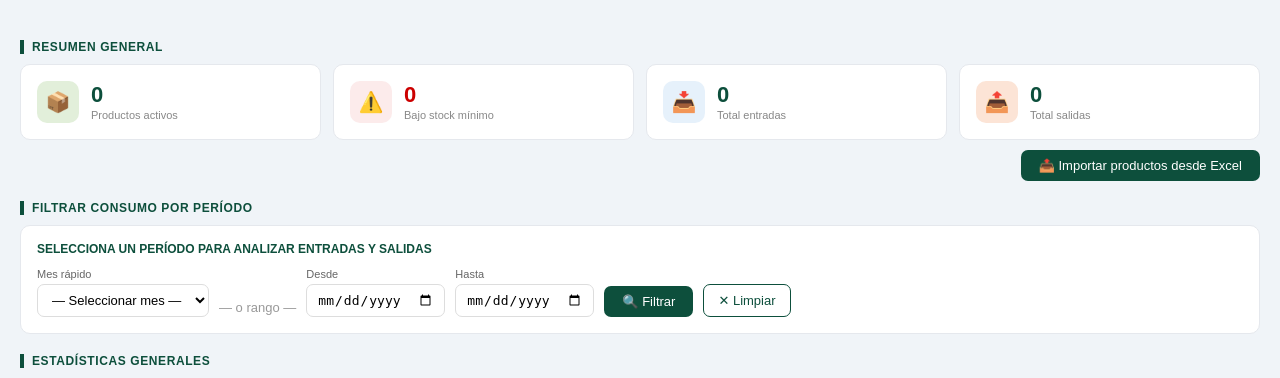
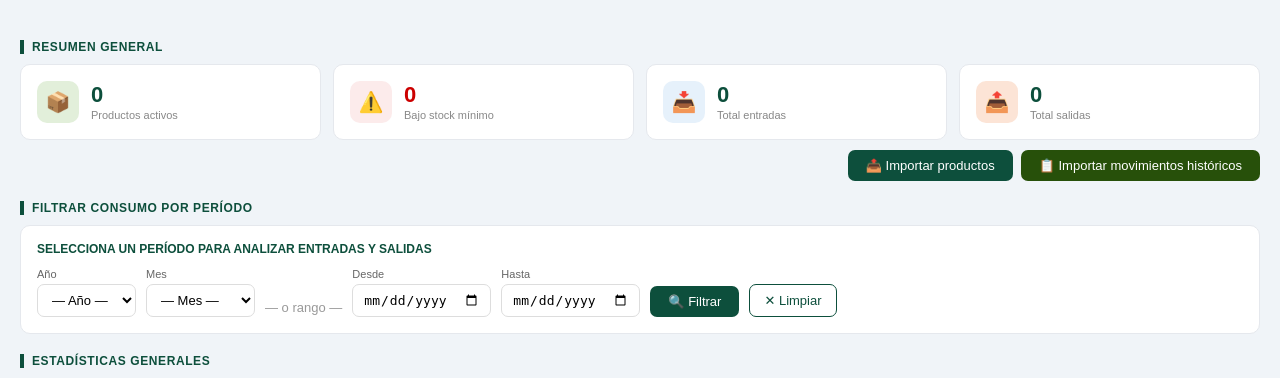
Before and after one commit to fcatalan-ai/bodega-aseo, a Flask app: page /dashboard in a window 1280 px wide. Shown: the part 39-417 px from the top of the page. Run offline with Flask 3, Linux system fonts and the light colour scheme; the visitor is signed in with stand-in values (Sample User, id 1); data that the repository does not hold is empty; some libraries are stand-ins or nearby versions.

Commit message:
Update dashboard.html

```diff
--- a/templates/dashboard.html
+++ b/templates/dashboard.html
@@ -91,9 +91,14 @@ body{font-family:Arial,sans-serif;background:#f0f4f8;min-height:100vh}
 
   <!-- BOTÓN IMPORTAR -->
   <div style="display:flex;justify-content:flex-end;margin:10px 0">
-    <button class="btn-filtrar" onclick="document.getElementById('modal-import').classList.add('show')">
-      📤 Importar productos desde Excel
-    </button>
+    <div style="display:flex;gap:8px">
+      <button class="btn-filtrar" onclick="document.getElementById('modal-import').classList.add('show')">
+        📤 Importar productos
+      </button>
+      <button class="btn-filtrar" style="background:#27500A" onclick="document.getElementById('modal-import-mov').classList.add('show')">
+        📋 Importar movimientos históricos
+      </button>
+    </div>
   </div>
 
   <!-- FILTRO POR FECHA -->
@@ -102,25 +107,31 @@ body{font-family:Arial,sans-serif;background:#f0f4f8;min-height:100vh}
     <div class="filtro-title">Selecciona un período para analizar entradas y salidas</div>
     <div class="filtro-row">
       <div class="filtro-group">
-        <label>Mes rápido</label>
+        <label>Año</label>
+        <select id="f-anio">
+          <option value="">— Año —</option>
+          <option value="2024">2024</option>
+          <option value="2025">2025</option>
+          <option value="2026">2026</option>
+          <option value="2027">2027</option>
+        </select>
+      </div>
+      <div class="filtro-group">
+        <label>Mes</label>
         <select id="f-mes">
-          <option value="">— Seleccionar mes —</option>
-          <option value="01-2025">Enero 2025</option>
-          <option value="02-2025">Febrero 2025</option>
-          <option value="03-2025">Marzo 2025</option>
-          <option value="04-2025">Abril 2025</option>
-          <option value="05-2025">Mayo 2025</option>
-          <option value="06-2025">Junio 2025</option>
-          <option value="07-2025">Julio 2025</option>
-          <option value="08-2025">Agosto 2025</option>
-          <option value="09-2025">Septiembre 2025</option>
-          <option value="10-2025">Octubre 2025</option>
-          <option value="11-2025">Noviembre 2025</option>
-          <option value="12-2025">Diciembre 2025</option>
-          <option value="01-2026">Enero 2026</option>
-          <option value="02-2026">Febrero 2026</option>
-          <option value="03-2026">Marzo 2026</option>
-          <option value="04-2026">Abril 2026</option>
+          <option value="">— Mes —</option>
+          <option value="01">Enero</option>
+          <option value="02">Febrero</option>
+          <option value="03">Marzo</option>
+          <option value="04">Abril</option>
+          <option value="05">Mayo</option>
+          <option value="06">Junio</option>
+          <option value="07">Julio</option>
+          <option value="08">Agosto</option>
+          <option value="09">Septiembre</option>
+          <option value="10">Octubre</option>
+          <option value="11">Noviembre</option>
+          <option value="12">Diciembre</option>
         </select>
       </div>
       <div style="display:flex;align-items:center;color:#999;font-size:13px;padding-bottom:2px">— o rango —</div>
@@ -309,18 +320,32 @@ async function cargarGeneral(){
 }
 
 async function aplicarFiltro(){
+  const anio   = document.getElementById('f-anio').value;
   const mes    = document.getElementById('f-mes').value;
   const desde  = document.getElementById('f-desde').value;
   const hasta  = document.getElementById('f-hasta').value;
-  if(!mes && !desde){ alert('Selecciona un mes o una fecha de inicio'); return; }
+
+  if(!mes && !anio && !desde){ alert('Selecciona un año, mes o rango de fechas'); return; }
 
   let params = new URLSearchParams();
   let textoFiltro = '';
-  if(mes){
-    params.set('mes', mes);
-    const [mm,yy] = mes.split('-');
-    const meses = ['','Enero','Febrero','Marzo','Abril','Mayo','Junio','Julio','Agosto','Septiembre','Octubre','Noviembre','Diciembre'];
-    textoFiltro = `${meses[parseInt(mm)]} ${yy}`;
+  const meses = ['','Enero','Febrero','Marzo','Abril','Mayo','Junio','Julio','Agosto','Septiembre','Octubre','Noviembre','Diciembre'];
+
+  if(mes || anio){
+    if(mes && anio){
+      // Mes y año específico
+      params.set('mes', `${mes}-${anio}`);
+      textoFiltro = `${meses[parseInt(mes)]} ${anio}`;
+    } else if(anio && !mes){
+      // Solo año — filtrar todo el año
+      params.set('desde', `01-01-${anio}`);
+      params.set('hasta', `31-12-${anio}`);
+      textoFiltro = `Año ${anio}`;
+    } else if(mes && !anio){
+      // Solo mes — todos los años
+      params.set('solo_mes', mes);
+      textoFiltro = `${meses[parseInt(mes)]} (todos los años)`;
+    }
   } else {
     if(desde) params.set('desde', desde.split('-').reverse().join('-'));
     if(hasta) params.set('hasta', hasta.split('-').reverse().join('-'));
@@ -373,6 +398,7 @@ async function aplicarFiltro(){
 }
 
 function limpiarFiltro(){
+  document.getElementById('f-anio').value='';
   document.getElementById('f-mes').value='';
   document.getElementById('f-desde').value='';
   document.getElementById('f-hasta').value='';
@@ -412,7 +438,63 @@ async function ejecutarImport(){
   }
 }
 
+
+let archivoImportMov = null;
+function previewImportMov(){
+  const file = document.getElementById('imp-mov-input').files[0];
+  if(!file) return;
+  archivoImportMov = file;
+  document.getElementById('imp-mov-label').innerHTML =
+    `✅ <strong>${file.name}</strong><br><small style="color:#27500A">${(file.size/1024).toFixed(0)} KB</small>`;
+  document.getElementById('btn-imp-mov').disabled = false;
+}
+
+async function ejecutarImportMov(){
+  if(!archivoImportMov) return;
+  const status = document.getElementById('imp-mov-status');
+  const btn = document.getElementById('btn-imp-mov');
+  btn.disabled=true; btn.textContent='Importando...';
+  status.textContent='⏳ Procesando...';
+  const fd = new FormData();
+  fd.append('archivo', archivoImportMov);
+  const r = await fetch('/api/importar/movimientos',{method:'POST',body:fd});
+  const d = await r.json();
+  if(d.ok){
+    status.innerHTML=`✅ <strong>${d.creados} movimientos importados</strong>${d.errores.length?'<br>⚠️ '+d.errores.slice(0,3).join('<br>'):''}`;
+    setTimeout(()=>{ document.getElementById('modal-import-mov').classList.remove('show'); location.reload(); },2500);
+  } else {
+    status.innerHTML=`❌ ${d.error}`;
+    btn.disabled=false; btn.textContent='Importar';
+  }
+}
+
 cargarGeneral();
 </script>
+
+<!-- MODAL IMPORTAR MOVIMIENTOS -->
+<div class="modal-bg" id="modal-import-mov">
+  <div class="modal">
+    <h3>📋 Importar movimientos históricos</h3>
+    <p style="font-size:13px;color:#555;margin-bottom:10px">
+      Usa la plantilla <strong>PLANTILLA_MOVIMIENTOS_BODEGA.xlsx</strong><br>
+      Permite cargar entradas y salidas históricas de una vez.
+    </p>
+    <div style="background:#E2EFDA;border-radius:8px;padding:10px;font-size:12px;color:#27500A;margin-bottom:12px">
+      ✅ El stock se actualiza automáticamente con cada movimiento importado<br>
+      ✅ Los productos deben existir previamente en el sistema<br>
+      ✅ Usa exactamente el mismo nombre del producto que en el sistema
+    </div>
+    <div class="upload-area" onclick="document.getElementById('imp-mov-input').click()">
+      <input type="file" id="imp-mov-input" accept=".xlsx,.xls" style="display:none" onchange="previewImportMov()">
+      <div id="imp-mov-label">📋 <strong>Haz click para seleccionar el archivo</strong><br>
+      <small style="color:#888">.xlsx — Hoja MOVIMIENTOS</small></div>
+    </div>
+    <div id="imp-mov-status" style="font-size:13px;margin-top:10px;text-align:center"></div>
+    <div class="modal-btns">
+      <button class="btn-cancel" onclick="document.getElementById('modal-import-mov').classList.remove('show')">Cancelar</button>
+      <button class="btn-save" style="background:#27500A" id="btn-imp-mov" onclick="ejecutarImportMov()" disabled>Importar</button>
+    </div>
+  </div>
+</div>
 </body>
 </html>
```
